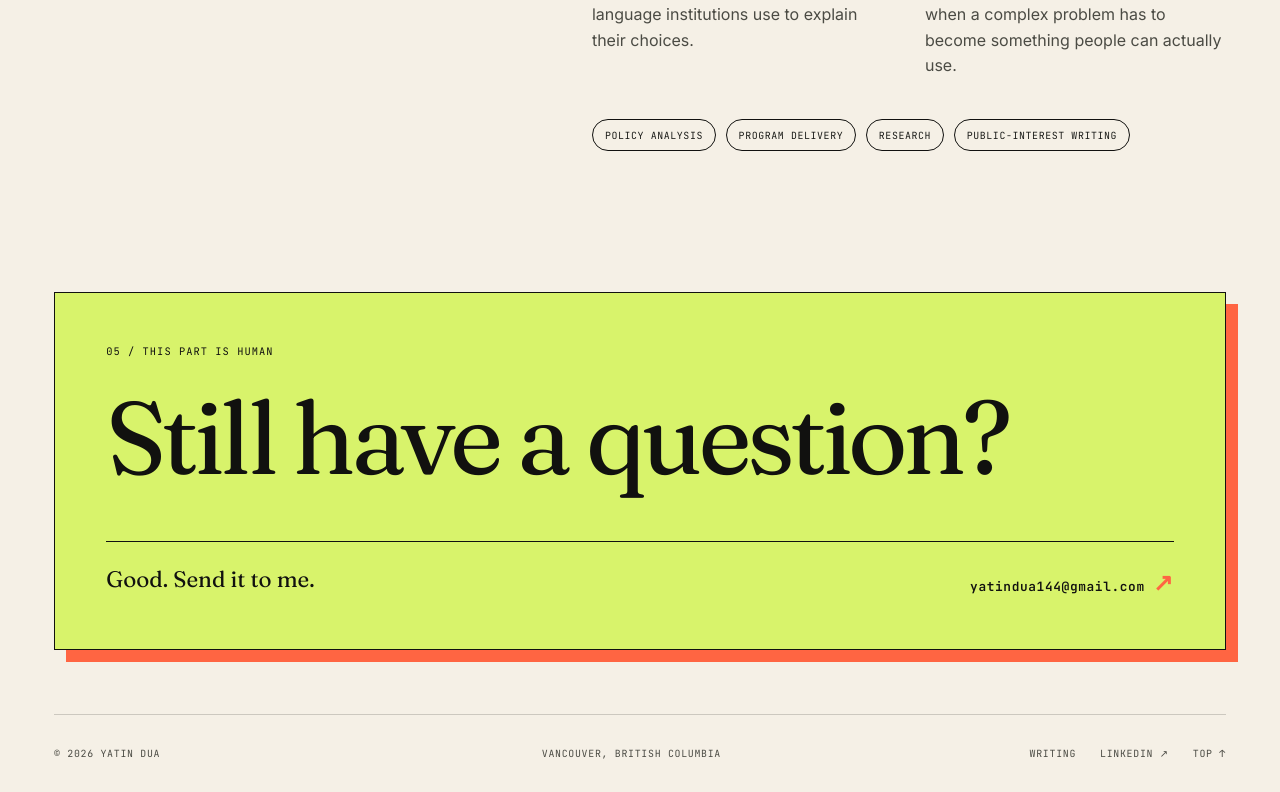
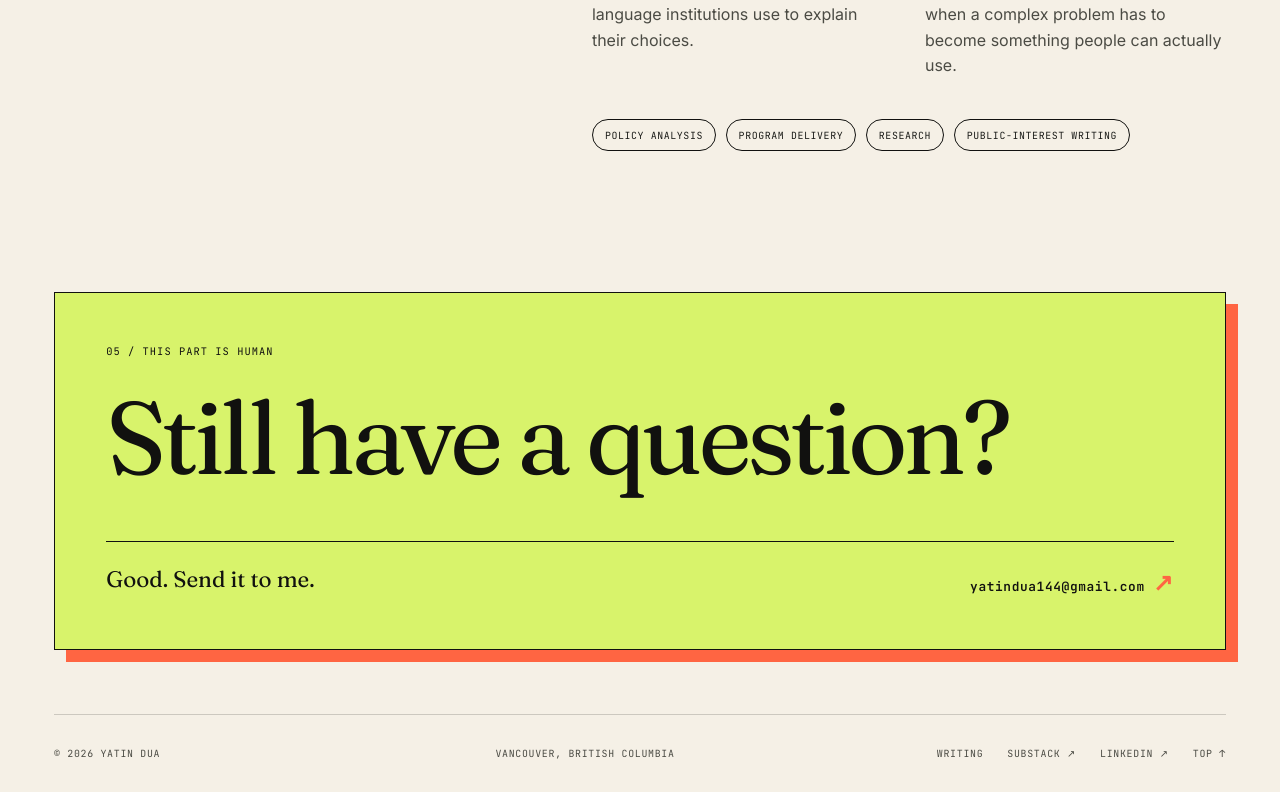
Before and after one commit to yatindua144-art/yatindua, a Next.js app: page / in a window 1280 px wide. Shown: the part 4786-5578 px from the top of the page. Built offline with nearby package versions, Linux system fonts and the light colour scheme.

Commit message:
Add Substack to homepage footer

```diff
--- a/app/page.tsx
+++ b/app/page.tsx
@@ -94,7 +94,7 @@ export default function Home() {
 
       <section className="humanDoor shell"><p>05 / This part is human</p><h2>Still have a question?</h2><div><p>Good. Send it to me.</p><a href="mailto:yatindua144@gmail.com">yatindua144@gmail.com <span>↗</span></a></div></section>
 
-      <footer className="livingFooter shell"><span>© 2026 Yatin Dua</span><span>Vancouver, British Columbia</span><div><a href="/writing">Writing</a><a href="https://www.linkedin.com/in/yatindua17/" target="_blank" rel="noreferrer">LinkedIn ↗</a><a href="#top">Top ↑</a></div></footer>
+      <footer className="livingFooter shell"><span>© 2026 Yatin Dua</span><span>Vancouver, British Columbia</span><div><a href="/writing">Writing</a><a href="https://yatindua.substack.com" target="_blank" rel="noreferrer">Substack ↗</a><a href="https://www.linkedin.com/in/yatindua17/" target="_blank" rel="noreferrer">LinkedIn ↗</a><a href="#top">Top ↑</a></div></footer>
     </main>
   );
 }
```
